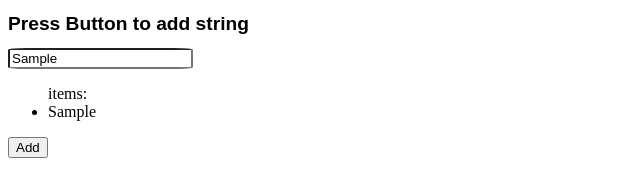
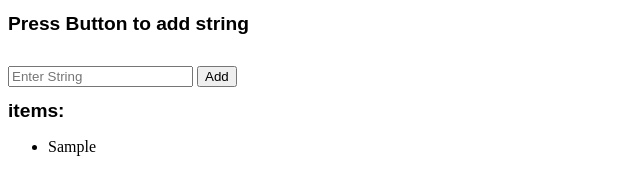
Before and after one commit to Piyushhiraoo711/Assessment, a plain HTML site: page domsection/index.html in a window 1280 px wide. Both pictures are taken after typing "Sample" into the empty fields and a click on the button "Add". Shown: the whole page, without its empty margins (0-640 px from the left). Drawn offline with Linux system fonts and the light colour scheme.

Commit message:
Add files via upload

```diff
--- a/domsection/index.html
+++ b/domsection/index.html
@@ -6,41 +6,70 @@
     <meta name="viewport" content="width=device-width, initial-scale=1.0">
     <title>Document</title>
     <style>
-        h1{
+        h1 {
             font-size: larger;
             font-family: Arial, Helvetica, sans-serif;
-        }
-        #input{
-            border-radius: 10%;
         }
     </style>
 </head>
 
 <body>
+    <div>
+        <h1>Press Button to add string</h1>
+
+    </div>
+    <br>
+    <div>
+        <input id="input" name="input" placeholder="Enter String" type="text" required />
+        <button id="click">Add</button>
+    </div>
+
+    <div>
+        <h1>items:</h1>
+        <ul id="add-li"></ul>
+    </div>
 
 
-    <div>
-        <h1>Press Button to add string</h1>
-    </div>
-    <input id="input" name="input" placeholder="Enter String"  type="text" required />
-    <div class="add">
-        <ul class="add-li">items: </ul>
-    </div>
-
-    <button id="click">Add</button>
 
 </body>
 <script>
-    const text = document.getElementById('input')
-    const btn = document.querySelector("#click")
-    const addString = document.querySelector(".add")
-    const addLi = document.querySelector('.add-li')
+    const text = document.getElementById('input');
+    const btn = document.querySelector("#click");
+    // const addOriginalList = document.querySelector(".add");
+    const addList = document.querySelector('#add-li');
+    const listArray = []
+
+    // forEach
+    // function showList() {
+    //     addList.innerHTML = '';
+    //     listArray.forEach((element)=> {
+    //         addList.appendChild(element)
+    //     })
+    // }
+
+    // map
+    function showList() {
+        addList.innerHTML = '';
+        listArray.map((element) => {
+            addList.appendChild(element)
+        })
+    }
+
+    function addItems() {
+        const newItem = document.createElement("li")
+        newItem.textContent = text.value;
+        listArray.push(newItem)
+        text.value = ''
+        showList()
+    }
+
     btn.addEventListener('click', () => {
-        const li = document.createElement('li')
-        li.textContent = text.value
-        addLi.append(li);
+        if (text.value === '') alert("add items in list")
+        else {
+            addItems()
+        }
+    })
 
-    })
 </script>
 
 </html>
```
